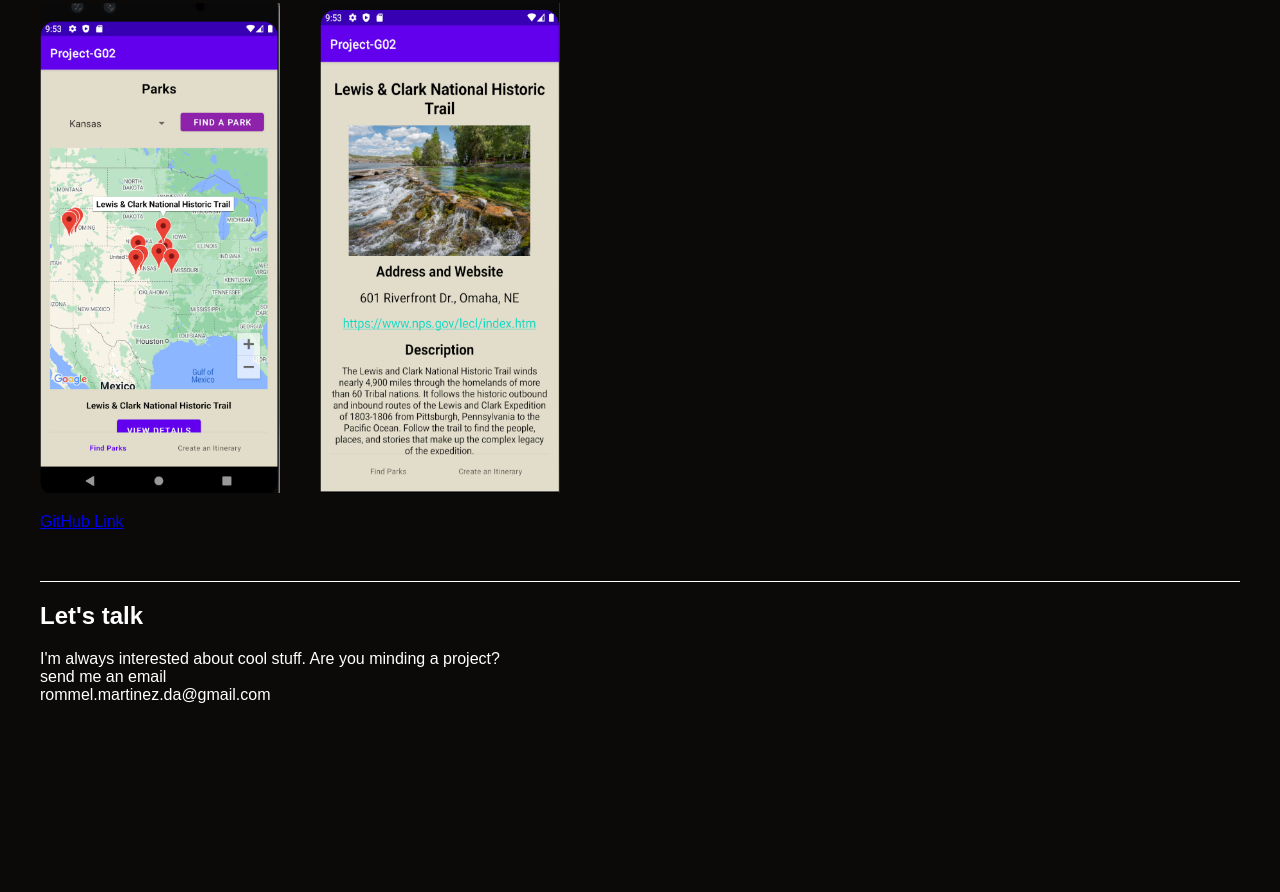
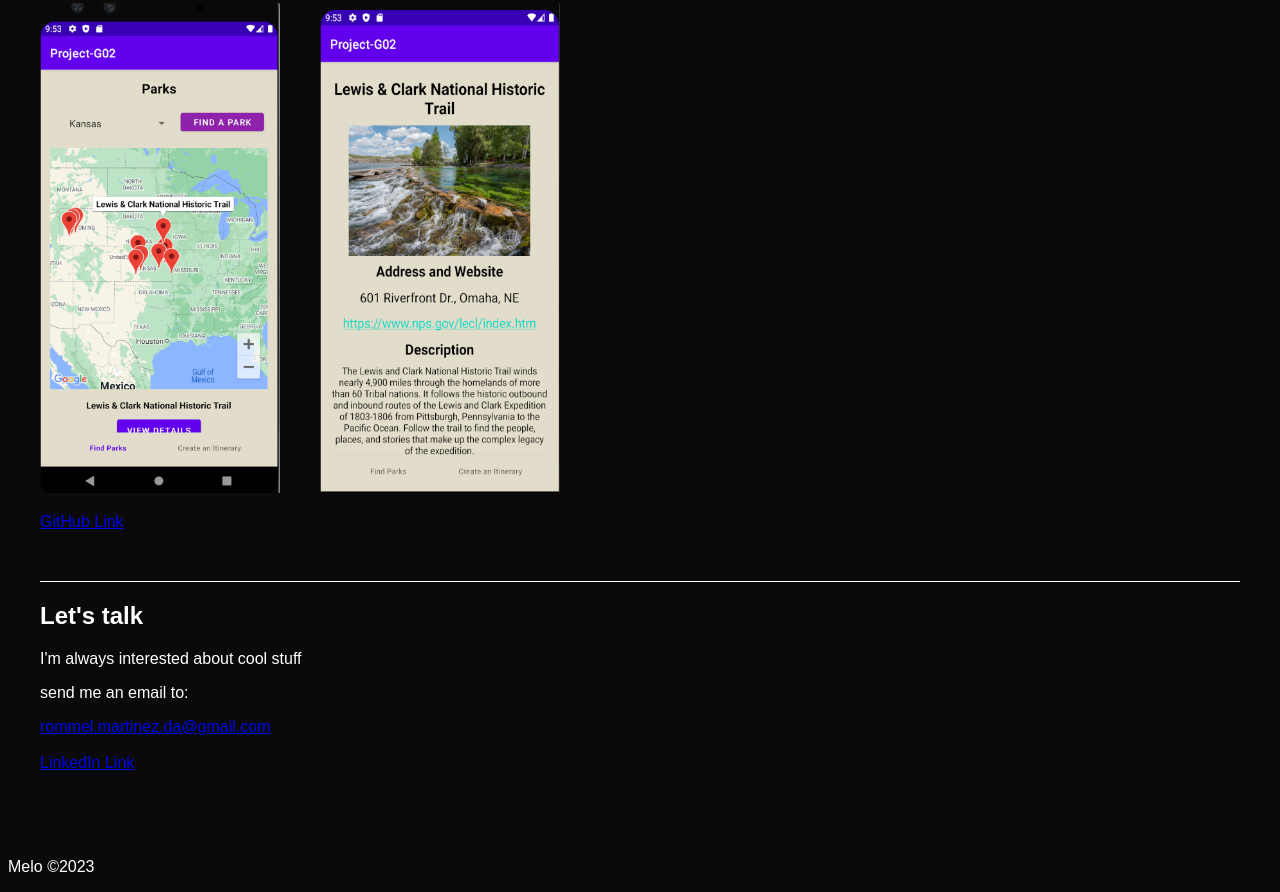
Before and after one commit to Romel0/Romel0.github.io, a plain HTML site: page index.html in a window 1280 px wide. Shown: the part 4893-5785 px from the top of the page. Before the commit the page ends 5675 px from the top, so only its background shows below. Drawn offline with Linux system fonts and the light colour scheme.

Commit message:
update_index

```diff
--- a/index.html
+++ b/index.html
@@ -177,8 +177,14 @@
         <section class="contact">
             <div class="line"></div>
             <h2 class="subheading" >Let's talk</h2>
-            <p>I'm always interested about cool stuff. Are you minding a project?<br>send me an email<br>rommel.martinez.da@gmail.com</p>
+            <p>I'm always interested about cool stuff</p>
+            <p>send me an email to: </p>
+            <a href="mailto:rommel.martinez.da@gmail.com">rommel.martinez.da@gmail.com</a><br><br>
+            <a href="https://linkedin.com/in/rommel-martinez-a2547a162">LinkedIn Link</a>
         </section>
     </div>
 </body>
+<footer class="footer-basic">
+    <p class="copyright">Melo ©2023</p>
+</footer>
 </html>
```
